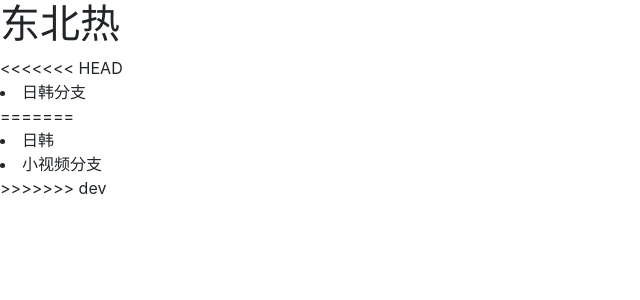
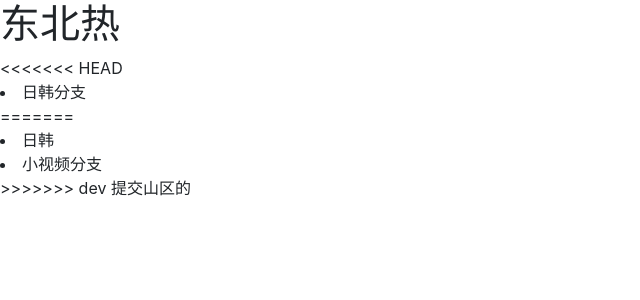
Before and after one commit to tonxery/dbhot, a Python web app: template templates/index.html in a window 1280 px wide. Shown: the top 300 px of the page, without its empty margins (0-640 px from the left). Run offline with Jinja, Linux system fonts and the light colour scheme; the template is opened without the code that fills it, so the values that code supplies are empty; some libraries are stand-ins or nearby versions.

Commit message:
update all

```diff
--- a/templates/index.html
+++ b/templates/index.html
@@ -14,6 +14,7 @@
 <li>日韩</li>
 <li>小视频分支</li>
 >>>>>>> dev
+提交山区的
 <script src="jquery-3.4.1.min.js"></script>
 <script src="bootstrap/js/bootstrap.min.js"></script>
 </body>
```
